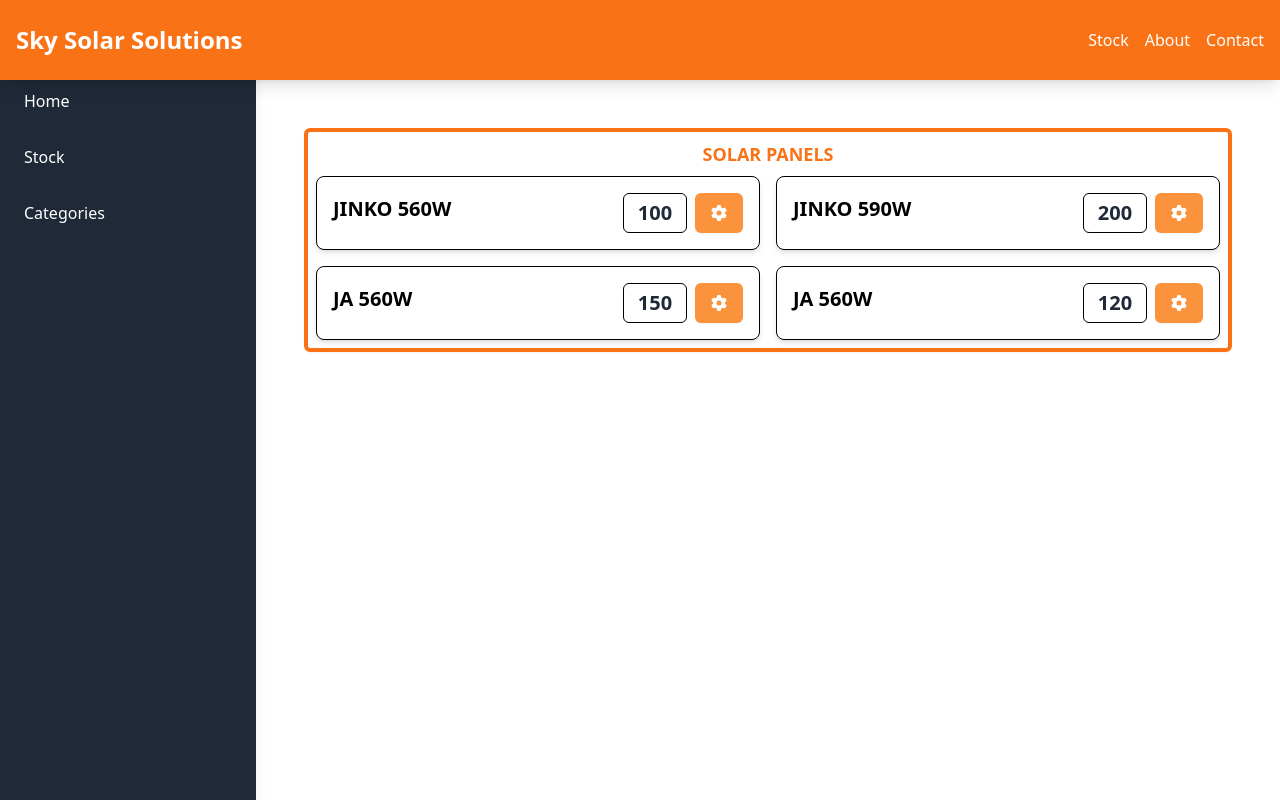
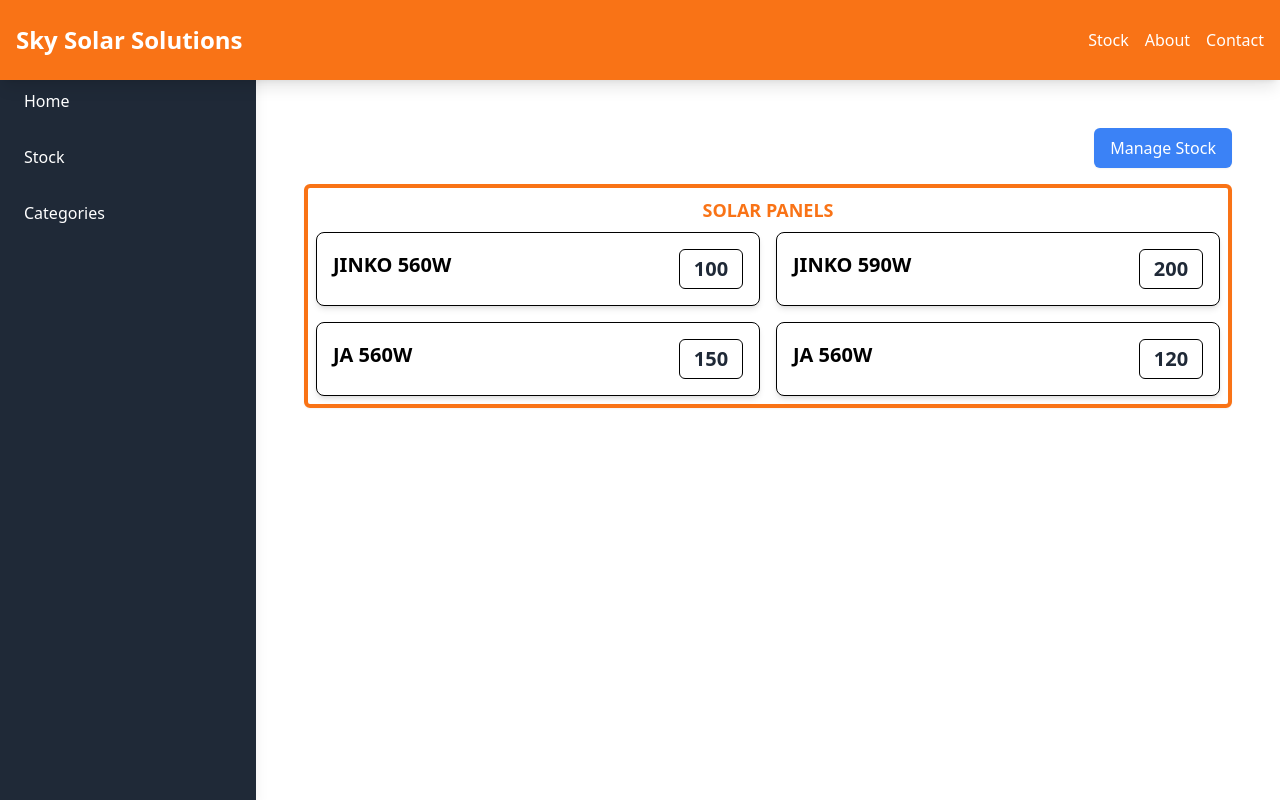
Before and after one commit to KovidaOpatha/Sky-Solar-Solutions, a React (Vite) app in the folder sky_solar_frontend/: page /category/1 in a window 1280 px wide. Built offline with nearby package versions, Linux system fonts and the light colour scheme.

Commit message:
add managestock overlay

```diff
--- a/sky_solar_frontend/src/pages/stockpage.jsx
+++ b/sky_solar_frontend/src/pages/stockpage.jsx
@@ -1,10 +1,9 @@
-import React from 'react';
+import React, { useState } from 'react';
 import { useParams } from 'react-router-dom';
-import { FontAwesomeIcon } from '@fortawesome/react-fontawesome';
-import { faCog } from '@fortawesome/free-solid-svg-icons';
 
 const StockPage = () => {
   const { categoryId } = useParams();
+  const [showOverlay, setShowOverlay] = useState(false);
 
   const categories = [
     {
@@ -54,8 +53,58 @@ const StockPage = () => {
     return <div>Category not found</div>;
   }
 
+  const handleManageStockClick = () => {
+    setShowOverlay(true);
+  };
+
+  const handleSave = () => {
+    // Handle save logic here
+    setShowOverlay(false);
+  };
+
   return (
     <div className="flex flex-col justify-center items-center px-4 py-8">
+      <div className="mb-4 flex justify-end w-full">
+        <button onClick={handleManageStockClick} className="bg-blue-500 text-white px-4 py-2 rounded-md shadow-sm hover:bg-blue-600 focus:outline-none focus:ring-2 focus:ring-blue-500">
+          Manage Stock
+        </button>
+      </div>
+      {showOverlay && (
+        <div className="fixed inset-0 bg-gray-800 bg-opacity-50 flex justify-center items-center z-50">
+          <div className="bg-white p-8 rounded-lg shadow-lg w-11/12 max-w-3xl">
+            <h2 className="text-2xl font-bold mb-4">Manage Stock</h2>
+            <div className="w-full p-2 rounded-md shadow-sm border-4 border-orange-500 mb-4">
+              <h3 className="text-lg font-bold text-orange-500 text-center mb-2">{category.name}</h3>
+              <div className="grid grid-cols-1 sm:grid-cols-2 gap-4">
+                {category.products.map(product => (
+                  <div key={product.id} className="bg-white rounded-lg shadow-md overflow-hidden border border-black">
+                    <div className="flex justify-between items-center p-4">
+                      <div className="flex-grow">
+                        <h2 className="text-xl font-semibold mb-2">{product.name}</h2>
+                      </div>
+                      <div className="flex items-center">
+                        <input
+                          type="number"
+                          defaultValue={product.stock}
+                          className="border border-black px-2 py-1 w-32 h-10 flex items-center justify-center rounded-md"
+                        />
+                      </div>
+                    </div>
+                  </div>
+                ))}
+              </div>
+            </div>
+            <div className="flex justify-end space-x-4">
+              <button onClick={() => setShowOverlay(false)} className="bg-red-500 text-white px-4 py-2 rounded-md shadow-sm hover:bg-red-600 focus:outline-none focus:ring-2 focus:ring-red-500">
+                Close
+              </button>
+              <button onClick={handleSave} className="bg-green-500 text-white px-4 py-2 rounded-md shadow-sm hover:bg-green-600 focus:outline-none focus:ring-2 focus:ring-green-500">
+                Save
+              </button>
+            </div>
+          </div>
+        </div>
+      )}
       <div className="w-full p-2 rounded-md shadow-sm border-4 border-orange-500 mb-4">
         <h3 className="text-lg font-bold text-orange-500 text-center mb-2">{category.name}</h3>
         <div className="grid grid-cols-1 sm:grid-cols-2 gap-4">
@@ -69,9 +118,7 @@ const StockPage = () => {
                   <div className="border border-black px-2 py-1 w-16 h-10 flex items-center justify-center rounded-md">
                     <span className="text-gray-800 font-bold text-xl">{product.stock}</span>
                   </div>
-                  <button className="ml-2 bg-orange-400 text-white px-4 py-2 rounded-md shadow-sm hover:bg-orange-600 focus:outline-none focus:ring-2 focus:ring-orange-500">
-                    <FontAwesomeIcon icon={faCog} />
-                  </button>
+                  {/* Removed the settings button here */}
                 </div>
               </div>
             </div>
```
